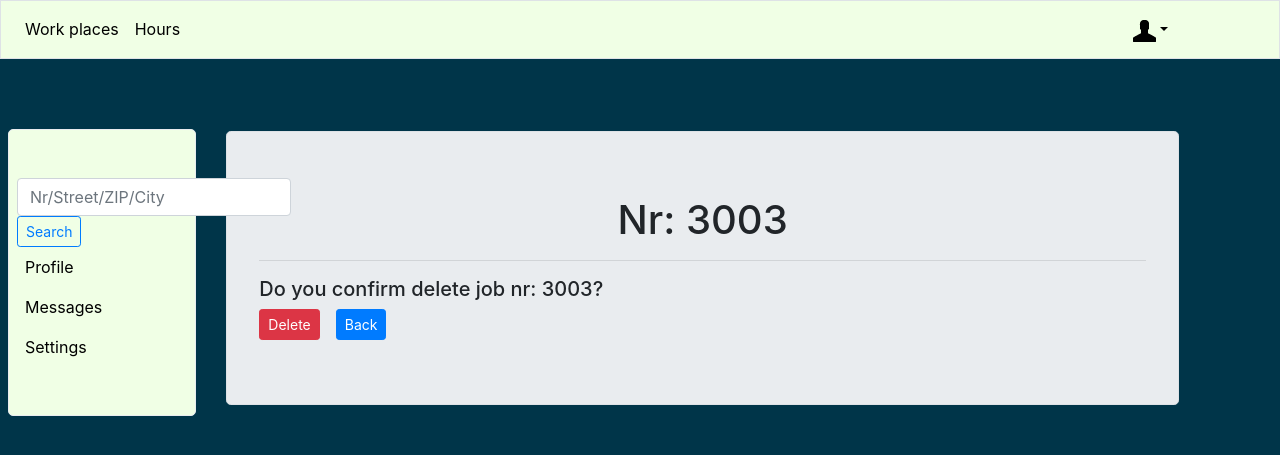
After one commit to Mielu89/work-management, a Django app: page /job/delete/3003/ in a window 1280 px wide. The commit adds this page. Shown: the top 455 px of the page. Run offline with Django 3.2, Linux system fonts and the light colour scheme; data comes from the database, SQL or seed files in the repository; both versions use the stored data as it was after the commit; some libraries are stand-ins or nearby versions.

Commit message:
Create DeleteView for job

```diff
--- a/job/forms.py
+++ b/job/forms.py
@@ -27,5 +27,7 @@ class JobForm(forms.ModelForm):
         start = self.cleaned_data.get('start')
 
         if finish and not start:
-                raise forms.ValidationError("Type start date before finish")
+            raise forms.ValidationError("Type start date before finish")
+        elif finish < start:
+            raise forms.ValidationError("Finish date can't be earlier then the start date.")
         return finish
--- a/job/templates/job/job_base.html
+++ b/job/templates/job/job_base.html
@@ -20,7 +20,7 @@
                    <input class="form-control  ml-2" type="search" name="search" placeholder="Nr/Street/ZIP/City" aria-label="Search">
                    <button class="btn btn-outline-primary btn-sm  ml-2" type="submit">Search</button>
                  </form>
-                <a class="nav-link {% if request.resolver_match.url_name == "my_view_name" %}active{% endif %}" id="v-pills-profile-tab" data-toggle="pill" href="#v-pills-profile" role="tab" aria-controls="v-pills-profile" aria-selected="false">Profile</a>
+                <a class="nav-link {% if request.resolver_match.url_name == "" %}active{% endif %}" id="v-pills-profile-tab" data-toggle="pill" href="#v-pills-profile" role="tab" aria-controls="v-pills-profile" aria-selected="false">Profile</a>
                 <a class="nav-link {% if request.resolver_match.url_name == "my_view_name" %}active{% endif %}" id="v-pills-messages-tab" data-toggle="pill" href="#v-pills-messages" role="tab" aria-controls="v-pills-messages" aria-selected="false">Messages</a>
                 <a class="nav-link {% if request.resolver_match.url_name == "my_view_name" %}active{% endif %}" id="v-pills-settings-tab" data-toggle="pill" href="#v-pills-settings" role="tab" aria-controls="v-pills-settings" aria-selected="false">Settings</a>
               </div>
--- /dev/null
+++ b/job/templates/job/job_delete.html
@@ -0,0 +1,12 @@
+{% extends "job/job_base.html" %}
+
+{% block main %}
+  <form class="" method="POST">
+    {% csrf_token %}
+    <h1 class="text-center">Nr: {{job.jobNr}}</h1>
+    <hr class="my-3">
+    <h5>Do you confirm delete job nr: {{job.jobNr}}?</h5>
+    <button type="submit" class="btn btn-danger btn-sm">Delete</button><button type="button" class="btn btn-primary btn-sm ml-3" name="button"><a style="color: white;" href="{% url "job:joblist" %}">Back</a></button>
+
+  </form>
+{% endblock %}
--- a/job/urls.py
+++ b/job/urls.py
@@ -8,4 +8,5 @@ urlpatterns = [
     path('jobs/', views.JobListView.as_view(), name='joblist'),
     path('edit/<int:jobNr>/', views.JobEditView.as_view(), name='jobedit'),
     path('new/', views.JobCreateView.as_view(), name="jobnew"),
+    path('delete/<int:jobNr>/', views.JobDeleteView.as_view(), name="jobdelete")
     ]
--- a/job/views.py
+++ b/job/views.py
@@ -112,8 +112,15 @@ class JobCreateView(generic.CreateView):
         return reverse('job:jobdetail',
                        kwargs={JOB_PARAM: self.request.POST[JOB_PARAM]})
 
-class JobDeleteView():
-    pass
+class JobDeleteView(generic.DeleteView):
+    model = models.Job
+    success_url = reverse_lazy('job:joblist')
+    template_name = "job/job_delete.html"
+    context_object_name = "job"
+
+    def get_object(self):
+        object = get_object_or_404(models.Job, jobNr = self.kwargs[JOB_PARAM])
+        return object
 
 class JobWorkersView():
     pass
```
Also changed, not shown: db.sqlite3.
